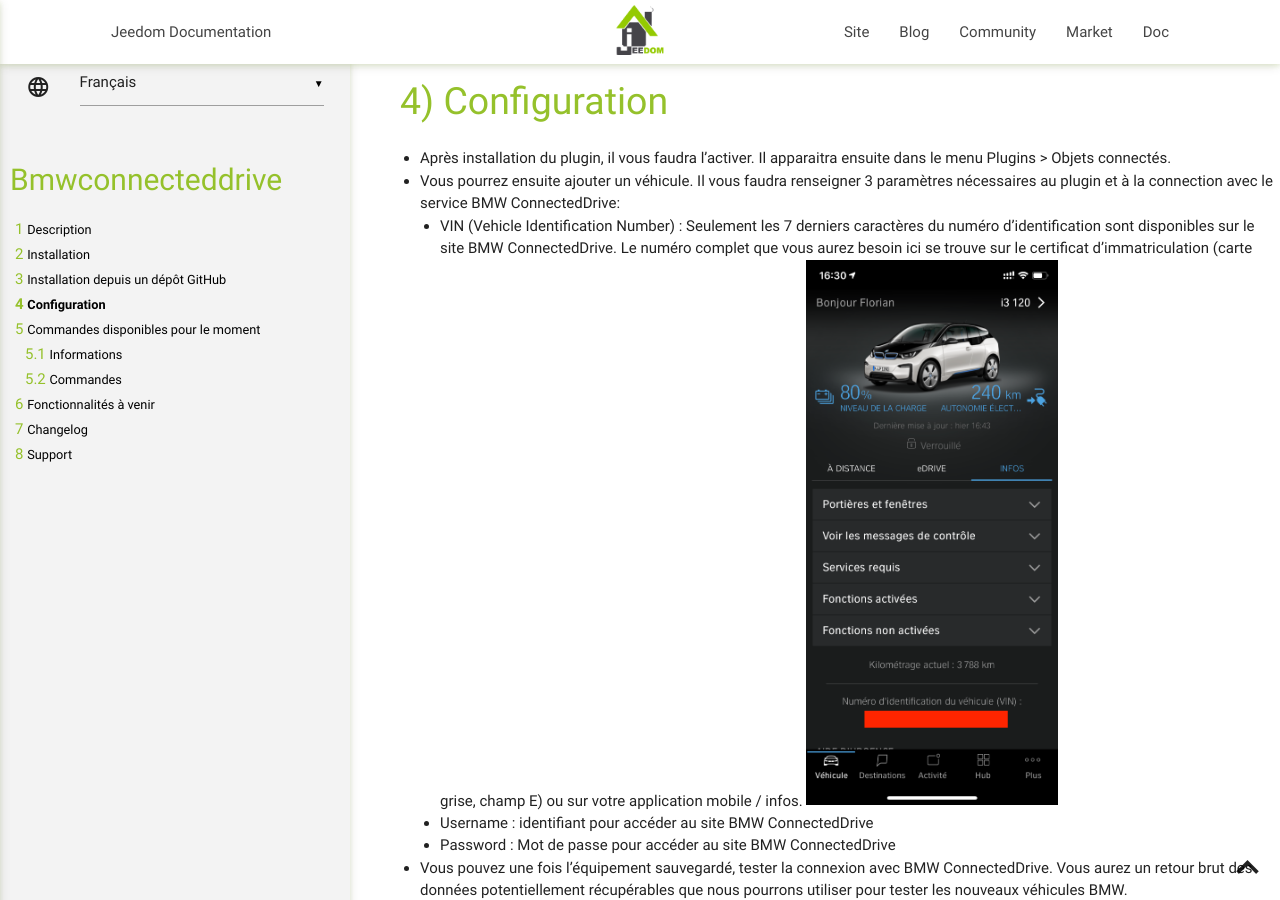
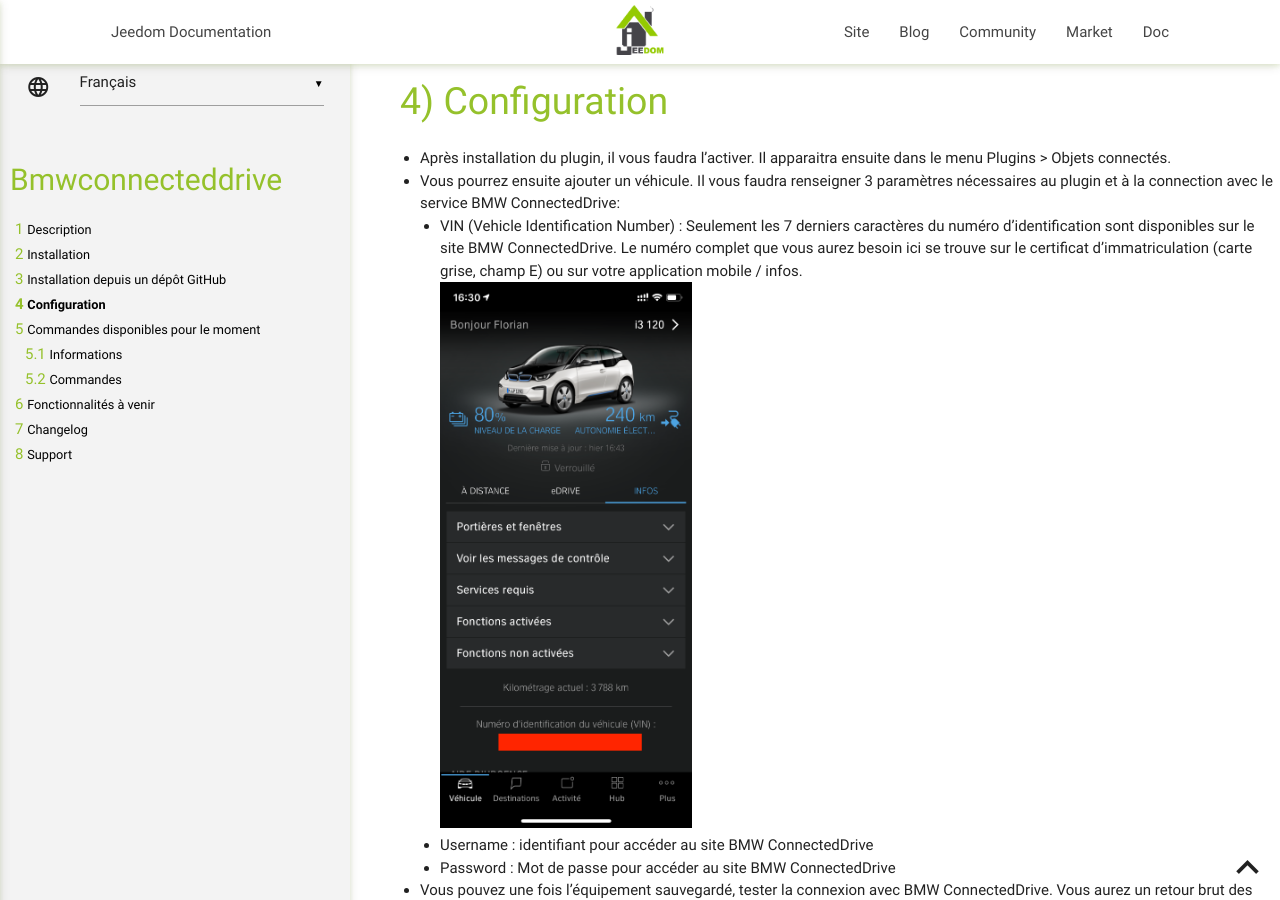
Before and after one commit to flabadens/BMWConnectedDrive, a Jekyll site: the page built from docs/fr_FR/index.md, in a window 1280 px wide and 900 px high, scrolled down 591 px. Built offline with Jekyll 4.4.1, drawn with Linux system fonts in a browser that asks for light colours; our own code applies the rules of GitHub Pages for plain Markdown files.

Commit message:
add space

```diff
--- a/docs/fr_FR/index.md
+++ b/docs/fr_FR/index.md
@@ -33,7 +33,7 @@ Configuration
 - Vous pourrez ensuite ajouter un véhicule.
 Il vous faudra renseigner 3 paramètres nécessaires au plugin et à la connection avec le service BMW ConnectedDrive:
   - VIN (Vehicle Identification Number) : Seulement les 7 derniers caractères du numéro d'identification sont disponibles sur le site BMW ConnectedDrive. Le numéro complet que vous aurez besoin ici se trouve sur le certificat d'immatriculation (carte grise, champ E) ou sur votre application mobile / infos.
-  <img src="../assets/images/ecran_ios.PNG" width="30%" height="30%"><br/>
+  <br/><img src="../assets/images/ecran_ios.PNG" width="30%" height="30%"><br/>
   - Username : identifiant pour accéder au site BMW ConnectedDrive
   - Password : Mot de passe pour accéder au site BMW ConnectedDrive
 - Vous pouvez une fois l'équipement sauvegardé, tester la connexion avec BMW ConnectedDrive. Vous aurez un retour brut des données potentiellement récupérables que nous pourrons utiliser pour tester les nouveaux véhicules BMW.
```
